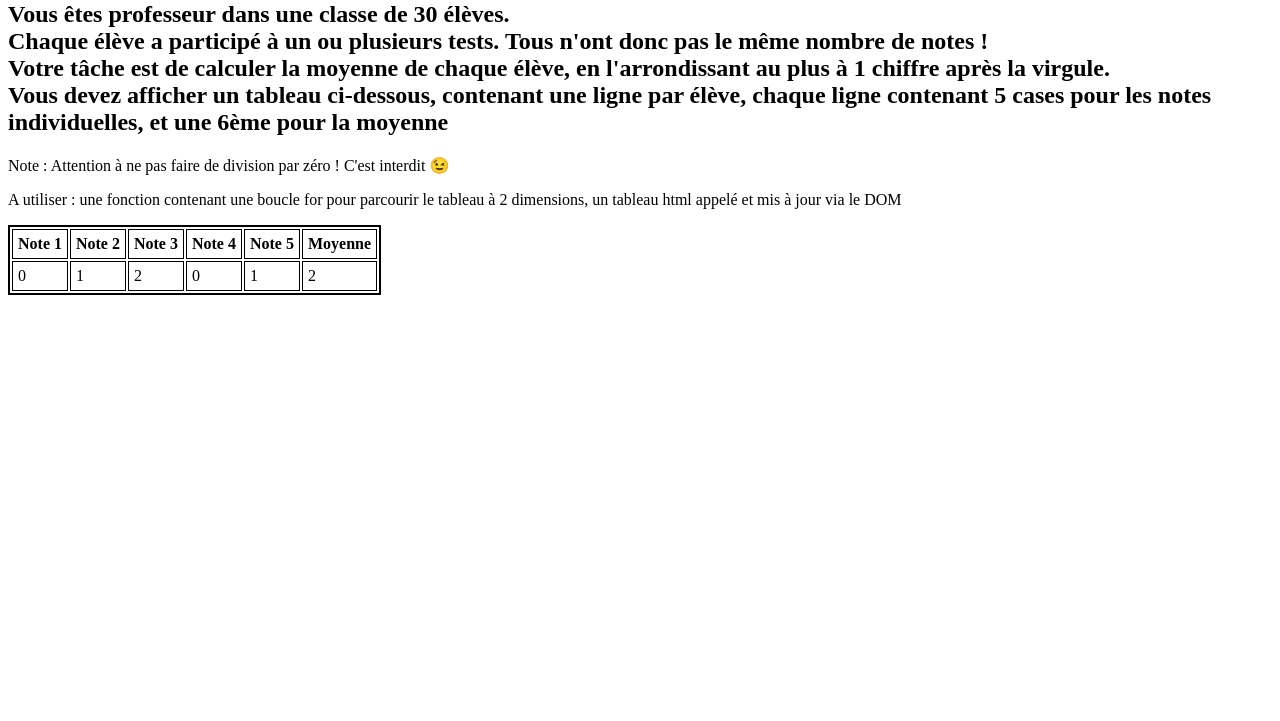
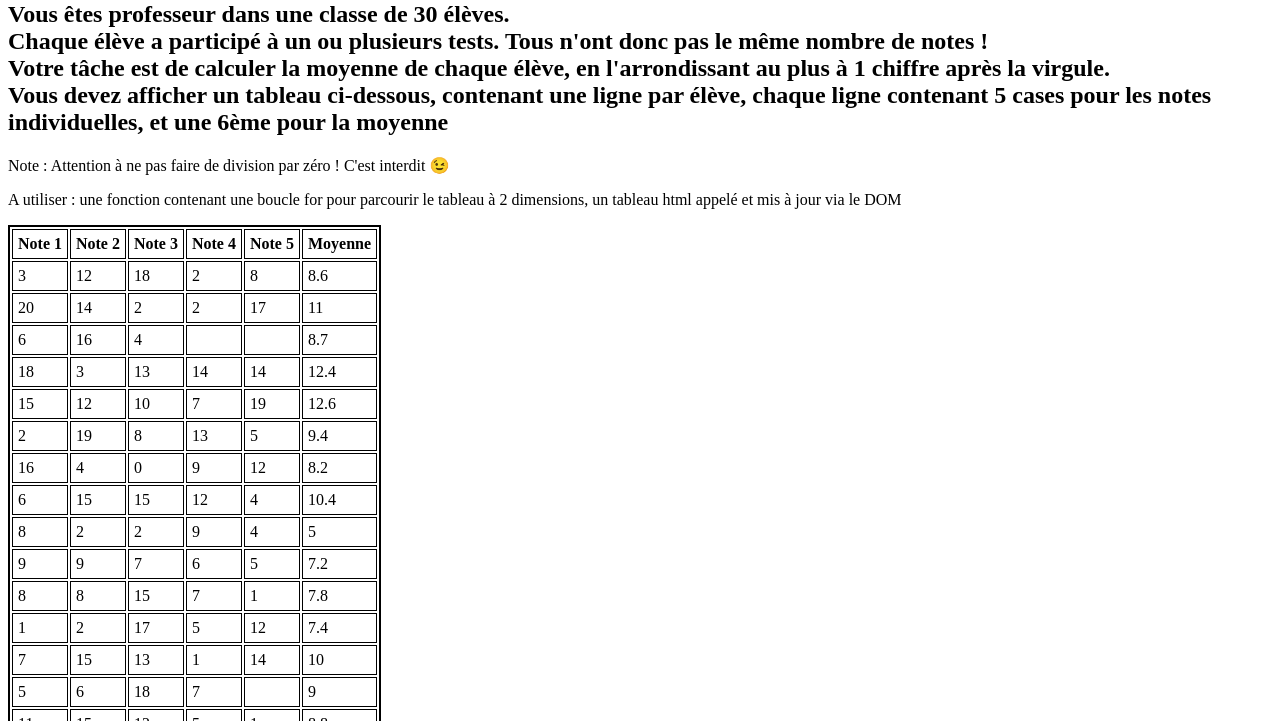
Before and after one commit to DuboisCecile/entrainement_js, a plain HTML site: page index.html in a window 1280 px wide. Shown: the part 79-800 px from the top of the page. Drawn offline with Linux system fonts and the light colour scheme.

Commit message:
Added a correction

```diff
--- a/index.html
+++ b/index.html
@@ -30,7 +30,7 @@
                 <th>Moyenne</th>
             </tr>
         </thead>
-        <tbody id="scores">
+        <tbody id="scores-table-body">
         </tbody>
     </table>
     <script src="main.js"></script>
--- a/main.js
+++ b/main.js
@@ -31,13 +31,31 @@ const scores = [
   [0, 14, 11, 2, 12],
 ];
 
-const scoresTableBody = document.getElementById("scores");
+const scoresTableBody = document.getElementById("scores-table-body");
 
-scoresTableBody.innerHTML += `<tr>
-                                <td>0</td>
-                                <td>1</td>
-                                <td>2</td>
-                                <td>0</td>
-                                <td>1</td>
-                                <td>2</td>
-                              </tr>`;
+const average = (studentScores) => {
+  const row = document.createElement("tr");
+
+  let sum = 0;
+  for (let i = 0; i < 5; i++) {
+    const cell = document.createElement("td");
+    if (i < studentScores.length) {
+      cell.innerHTML = studentScores[i];
+      sum += studentScores[i];
+    }
+    row.appendChild(cell);
+  }
+
+  const averageCell = document.createElement("td");
+  averageCell.innerHTML =
+    studentScores.length !== 0
+      ? Math.round((sum / studentScores.length) * 10) / 10
+      : 0;
+  row.appendChild(averageCell);
+
+  scoresTableBody.appendChild(row);
+};
+
+for (studentScores of scores) {
+  average(studentScores);
+}
```
